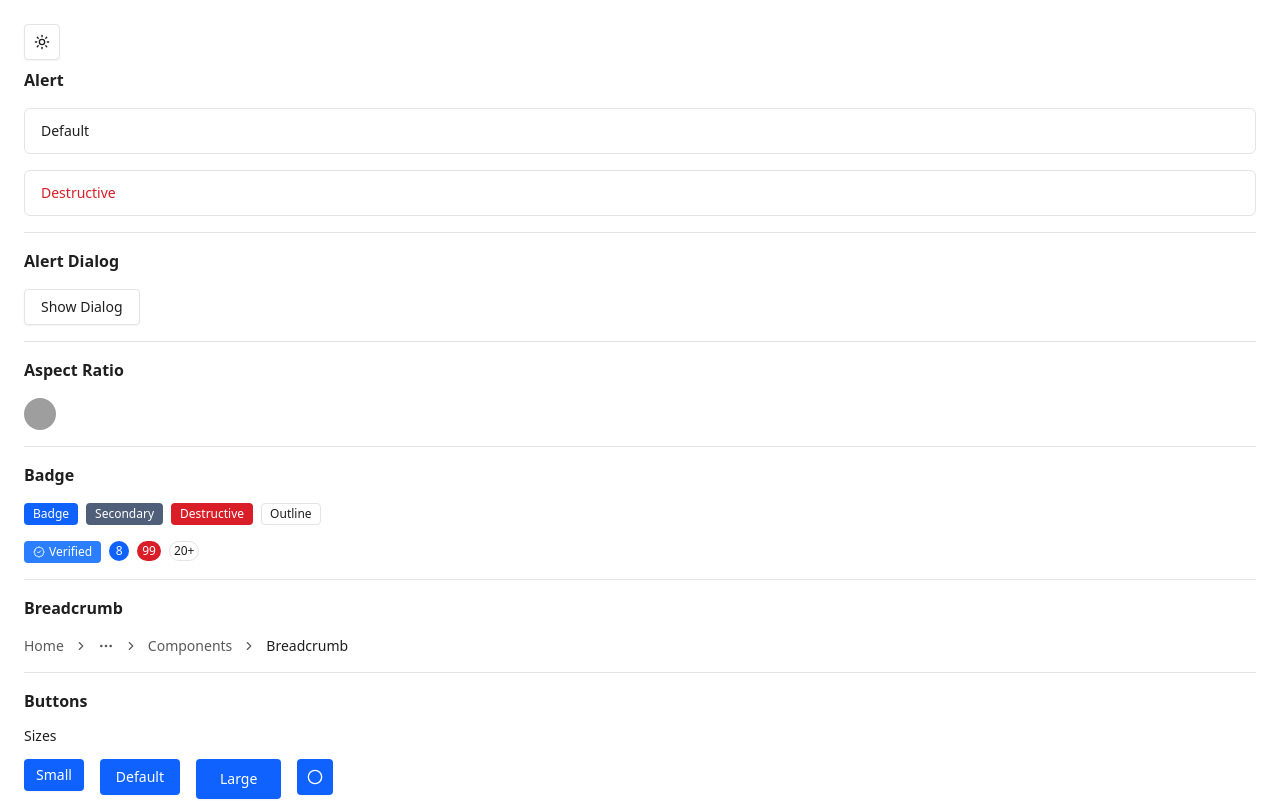
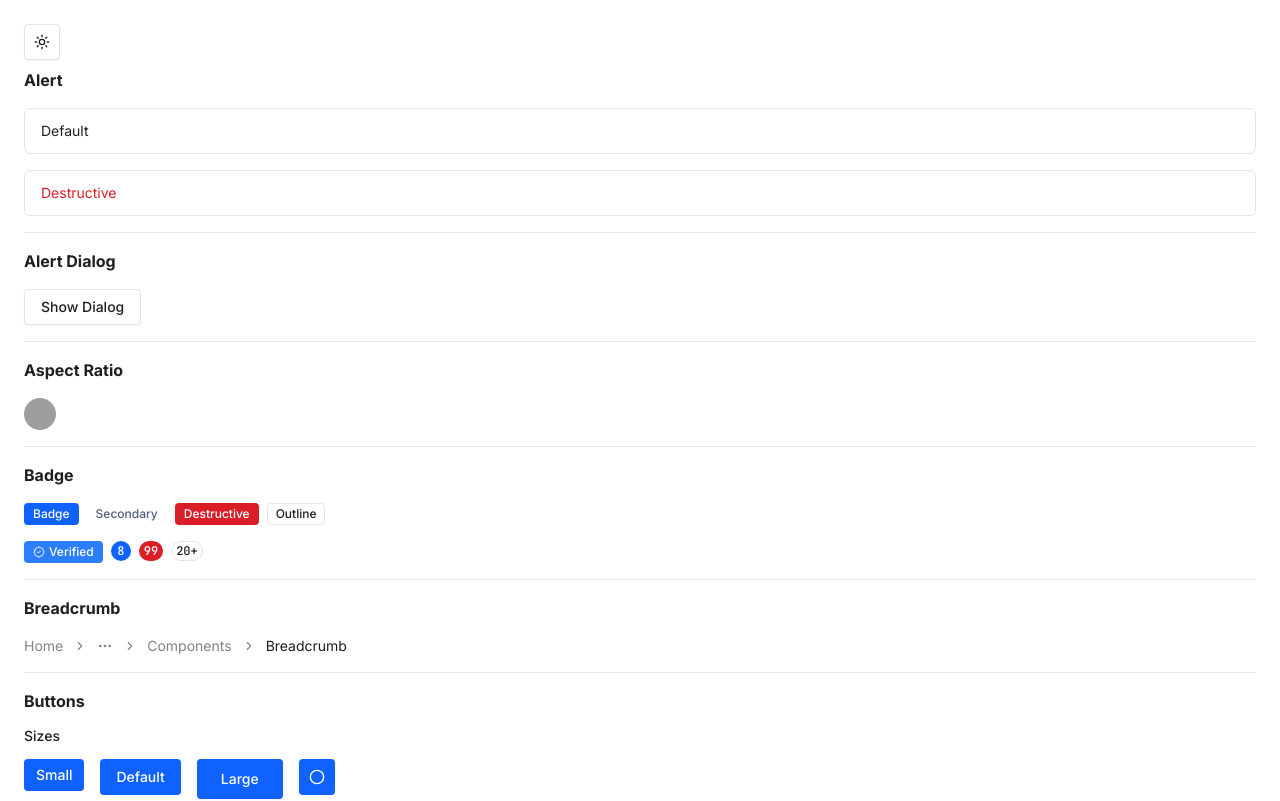
Before and after one commit to yselimcn/fds-ai, a Next.js app: page / in a window 1280 px wide. Shown: the top 801 px of the page. Built offline with nearby package versions, Linux system fonts and the light colour scheme; grey boxes are pictures that could not be loaded.

Commit message:
add fds theme and update global styles

```diff
--- a/src/app/globals.css
+++ b/src/app/globals.css
@@ -6,8 +6,8 @@
 @theme inline {
     --color-background: var(--background);
     --color-foreground: var(--foreground);
-    --font-sans: var(--font-geist-sans);
-    --font-mono: var(--font-geist-mono);
+    --font-sans: var(--font-sans);
+    --font-mono: var(--font-mono);
     --color-sidebar-ring: var(--sidebar-ring);
     --color-sidebar-border: var(--sidebar-border);
     --color-sidebar-accent-foreground: var(--sidebar-accent-foreground);
@@ -25,6 +25,8 @@
     --color-input: var(--input);
     --color-border: var(--border);
     --color-destructive: var(--destructive);
+    --color-tertiary: var(--tertiary);
+    --color-tertiary-foreground: var(--tertiary-foreground);
     --color-accent-foreground: var(--accent-foreground);
     --color-accent: var(--accent);
     --color-muted-foreground: var(--muted-foreground);
@@ -53,12 +55,14 @@
     --popover-foreground: oklch(0.239 0 0);
     --primary: oklch(0.556 0.243 261.95);
     --primary-foreground: oklch(1 0 0);
-    --secondary: oklch(0.483 0.046 261.31);
-    --secondary-foreground: oklch(1 0 0);
+    --secondary: oklch(1 0 0);
+    --secondary-foreground: oklch(0.4833 0.046 261.31);
     --muted: oklch(0.961 0 0);
-    --muted-foreground: oklch(0.471 0 0);
+    --muted-foreground: oklch(0.613 0 0);
     --accent: oklch(0.961 0 0);
     --accent-foreground: oklch(0.239 0 0);
+    --tertiary: oklch(0.961 0 0);
+    --tertiary-foreground: oklch(0.471 0 0);
     --destructive: oklch(0.569 0.217 25.93);
     --border: oklch(0.919 0 0);
     --input: oklch(0.961 0 0);
@@ -120,3 +124,5 @@
         @apply bg-background text-foreground font-sans;
     }
 }
+
+@import './styles/fds-theme.css';
--- /dev/null
+++ b/src/app/styles/fds-theme.css
@@ -0,0 +1,176 @@
+@theme inline {
+    /* Colors */
+    --color-disabled-foreground: var(--color-gray-30);
+    --color-disabled: var(--color-gray-10);
+
+    --color-primary-hover: var(--color-blue-70);
+    --color-primary-active: var(--color-blue-80);
+
+    --color-destructive-hover: var(--color-red-70);
+    --color-destructive-active: var(--color-red-80);
+
+    --color-secondary-hover: var(--color-cool-gray-70);
+    --color-secondary-active: var(--color-cool-gray-80);
+
+    /* Text sizes */
+    --text-xs: var(--font-size-x-small);
+    --text-sm: var(--font-size-small);
+    --text-base: var(--font-size-4x-large);
+    --text-lg: var(--font-size-large);
+    --text-xl: var(--font-size-x-large);
+    --text-2xl: var(--font-size-2x-large);
+    --text-3xl: var(--font-size-3x-large);
+    --text-4xl: var(--font-size-4x-large);
+
+    /* Line heights */
+    --leading-1: var(--line-height-medium);
+    --leading-2: var(--line-height-large);
+    --leading-3: var(--line-height-x-large);
+    --leading-4: var(--line-height-2x-large);
+    --leading-5: var(--line-height-3x-large);
+    --leading-6: var(--line-height-4x-large);
+    --leading-7: var(--line-height-5x-large);
+    --leading-8: var(--line-height-6x-large);
+
+    /* Letter spacing */
+    --tracking-wide: var(--letter-spacing-loose);
+    --tracking-wider: var(--letter-spacing-looser);
+}
+
+:root {
+    /* Gray */
+    --color-gray-0: #fafafa;
+    --color-gray-5: #f2f2f2;
+    --color-gray-10: #e4e4e4;
+    --color-gray-20: #d5d5d5;
+    --color-gray-30: #b8b8b8;
+    --color-gray-40: #9e9e9e;
+    --color-gray-50: #848484;
+    --color-gray-60: #5b5b5b;
+    --color-gray-70: #3e3e3e;
+    --color-gray-80: #2b2b2b;
+    --color-gray-90: #1f1f1f;
+    --color-gray-100: #191919;
+
+    /* Cool gray */
+    --color-cool-gray-0: #fafafa;
+    --color-cool-gray-5: #f7f9fa;
+    --color-cool-gray-10: #e5e9ec;
+    --color-cool-gray-20: #d4d9df;
+    --color-cool-gray-30: #b2bcc9;
+    --color-cool-gray-40: #94a2b4;
+    --color-cool-gray-50: #79889f;
+    --color-cool-gray-60: #505f79;
+    --color-cool-gray-70: #344461;
+    --color-cool-gray-80: #202e49;
+    --color-cool-gray-90: #121d31;
+    --color-cool-gray-100: #080e19;
+
+    /* Antrasit gray */
+    --color-antrasit-gray-0: #fafafa;
+    --color-antrasit-gray-5: #fafdff;
+    --color-antrasit-gray-10: #ebeff2;
+    --color-antrasit-gray-20: #dce1e5;
+    --color-antrasit-gray-30: #bdc3c9;
+    --color-antrasit-gray-40: #a1a8af;
+    --color-antrasit-gray-50: #878d96;
+    --color-antrasit-gray-60: #5a6168;
+    --color-antrasit-gray-70: #3c4247;
+    --color-antrasit-gray-80: #282d31;
+    --color-antrasit-gray-90: #1b1f22;
+    --color-antrasit-gray-100: #141819;
+
+    /* Blue */
+    --color-blue-0: #fafafa;
+    --color-blue-5: #f0f4fa;
+    --color-blue-10: #ddecff;
+    --color-blue-20: #c8e3ff;
+    --color-blue-30: #9cc7ff;
+    --color-blue-40: #73adff;
+    --color-blue-50: #4a92ff;
+    --color-blue-60: #0f62fe;
+    --color-blue-70: #003bcb;
+    --color-blue-80: #002599;
+    --color-blue-90: #001466;
+    --color-blue-100: #010933;
+
+    /* Green */
+    --color-green-0: #fafafa;
+    --color-green-5: #f0faf1;
+    --color-green-10: #d1f2d3;
+    --color-green-20: #b4e9b7;
+    --color-green-30: #81d287;
+    --color-green-40: #58be60;
+    --color-green-50: #36a93f;
+    --color-green-60: #15781d;
+    --color-green-70: #07530d;
+    --color-green-80: #023906;
+    --color-green-90: #002604;
+    --color-green-100: #011903;
+
+    /* Red */
+    --color-red-0: #fafafa;
+    --color-red-5: #faf0f1;
+    --color-red-10: #fcdbde;
+    --color-red-20: #fdc6ca;
+    --color-red-30: #f89ba2;
+    --color-red-40: #f3767e;
+    --color-red-50: #ee515b;
+    --color-red-60: #da1e28;
+    --color-red-70: #b00911;
+    --color-red-80: #860207;
+    --color-red-90: #5d0004;
+    --color-red-100: #330103;
+
+    /* Bronze */
+    --color-bronze-0: #fafafa;
+    --color-bronze-5: #faf5f0;
+    --color-bronze-10: #f4e3cf;
+    --color-bronze-20: #eed2af;
+    --color-bronze-30: #e2b57e;
+    --color-bronze-40: #d59b54;
+    --color-bronze-50: #c8832e;
+    --color-bronze-60: #ad5f00;
+    --color-bronze-70: #8f4e00;
+    --color-bronze-80: #703c00;
+    --color-bronze-90: #522c00;
+    --color-bronze-100: #331c01;
+
+    /* Purple */
+    --color-purple-0: #fafafa;
+    --color-purple-5: #f4f0fa;
+    --color-purple-10: #ecddfe;
+    --color-purple-20: #e2caff;
+    --color-purple-30: #caa1ff;
+    --color-purple-40: #b47bfe;
+    --color-purple-50: #9e57fb;
+    --color-purple-60: #7b21ea;
+    --color-purple-70: #610bbc;
+    --color-purple-80: #4b028f;
+    --color-purple-90: #350061;
+    --color-purple-100: #1d0133;
+
+    /* Font sizes */
+    --font-size-x-small: 0.75rem; /* 12px */
+    --font-size-small: 0.875rem; /* 14px */
+    --font-size-medium: 1rem; /* 16px */
+    --font-size-large: 1.25rem; /* 20px */
+    --font-size-x-large: 1.5rem; /* 24px */
+    --font-size-2x-large: 1.75rem; /* 28px */
+    --font-size-3x-large: 2rem; /* 32px */
+    --font-size-4x-large: 2.5rem; /* 40px */
+
+    /* Line heights */
+    --line-height-medium: 1rem; /* 16px */
+    --line-height-large: 1.125rem; /* 18px */
+    --line-height-x-large: 1.25rem; /* 20px */
+    --line-height-2x-large: 1.5rem; /* 24px */
+    --line-height-3x-large: 1.75rem; /* 28px */
+    --line-height-4x-large: 2rem; /* 32px */
+    --line-height-5x-large: 2.5rem; /* 40px */
+    --line-height-6x-large: 3rem; /* 48px */
+
+    /* Letter spacing */
+    --letter-spacing-loose: 0.01rem; /* 0.16px */
+    --letter-spacing-looser: 0.02rem; /* 0.32px */
+}
```
